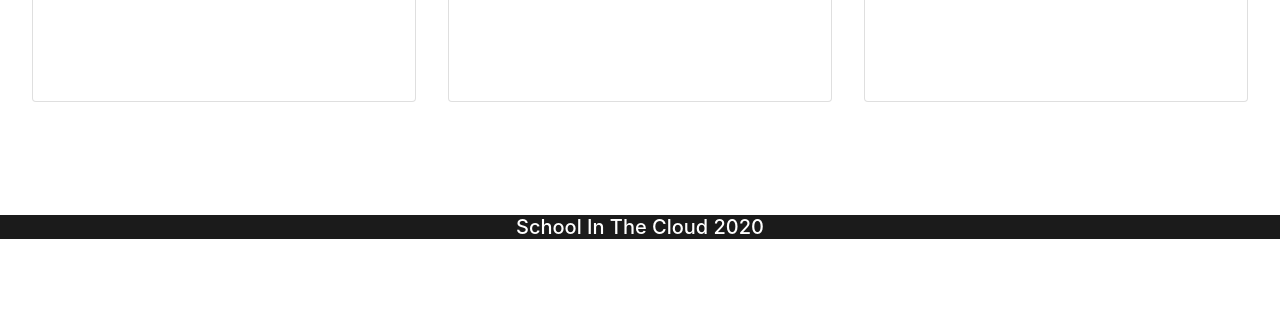
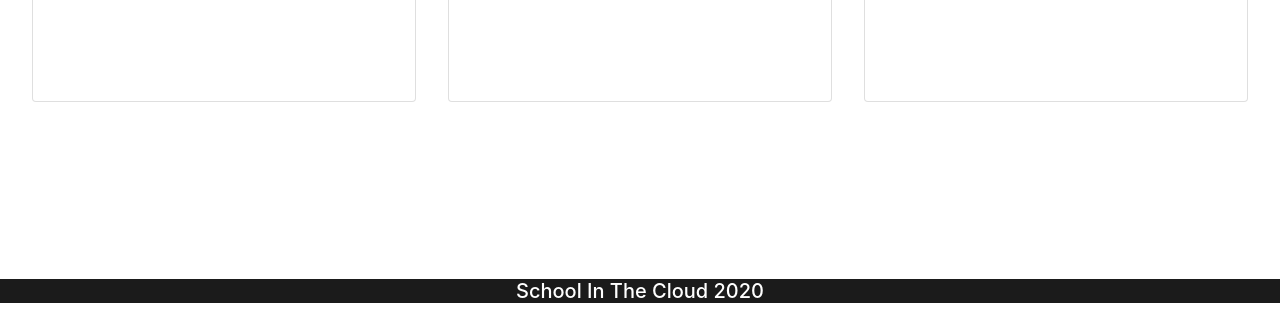
Before and after one commit to Build-Week-School-In-The-Cloud/Unit1-UI, a plain HTML site: page index.html in a window 1280 px wide. Shown: the part 1462-1773 px from the top of the page. Before the commit the page ends 1709 px from the top, so only its background shows below. Drawn offline with nearby package versions, Linux system fonts and the light colour scheme; files that its build step writes are made by us from their sources.

Commit message:
Add files via upload

```diff
--- a/less/homePage.less
+++ b/less/homePage.less
@@ -1,10 +1,3 @@
-
-
-
-
-
-
-
 .hero-container {
   position: relative;
   display: flex;
@@ -12,32 +5,26 @@
   align-items: center;
 
   video {
-
     width: 100%;
   }
   h1 {
-
-      font-family: 'Open Sans', sans-serif;
+    font-family: "Open Sans", sans-serif;
     z-index: 1;
     position: absolute;
     color: white;
     font-size: 80px;
     font-weight: bold;
     display: flex;
-
-
-
   }
-
 }
 
 .graphics {
   height: 100vh;
   margin-top: 5%;
+  margin-bottom: 10%;
   display: flex;
   flex-wrap: wrap;
   justify-content: space-evenly;
-    margin-bottom: 10%;
 
   .card {
     margin-top: 3%;
@@ -52,21 +39,13 @@
       font-size: 1rem;
     }
   }
-
 }
 
-
-
-
-  footer{
-
+footer {
+  margin-top: 15%;
   h5 {
     color: white;
     .nav-bar();
-
   }
   .nav-bar();
-
-
-
 }
```
Lines whose indentation alone changed are shown as unchanged.
